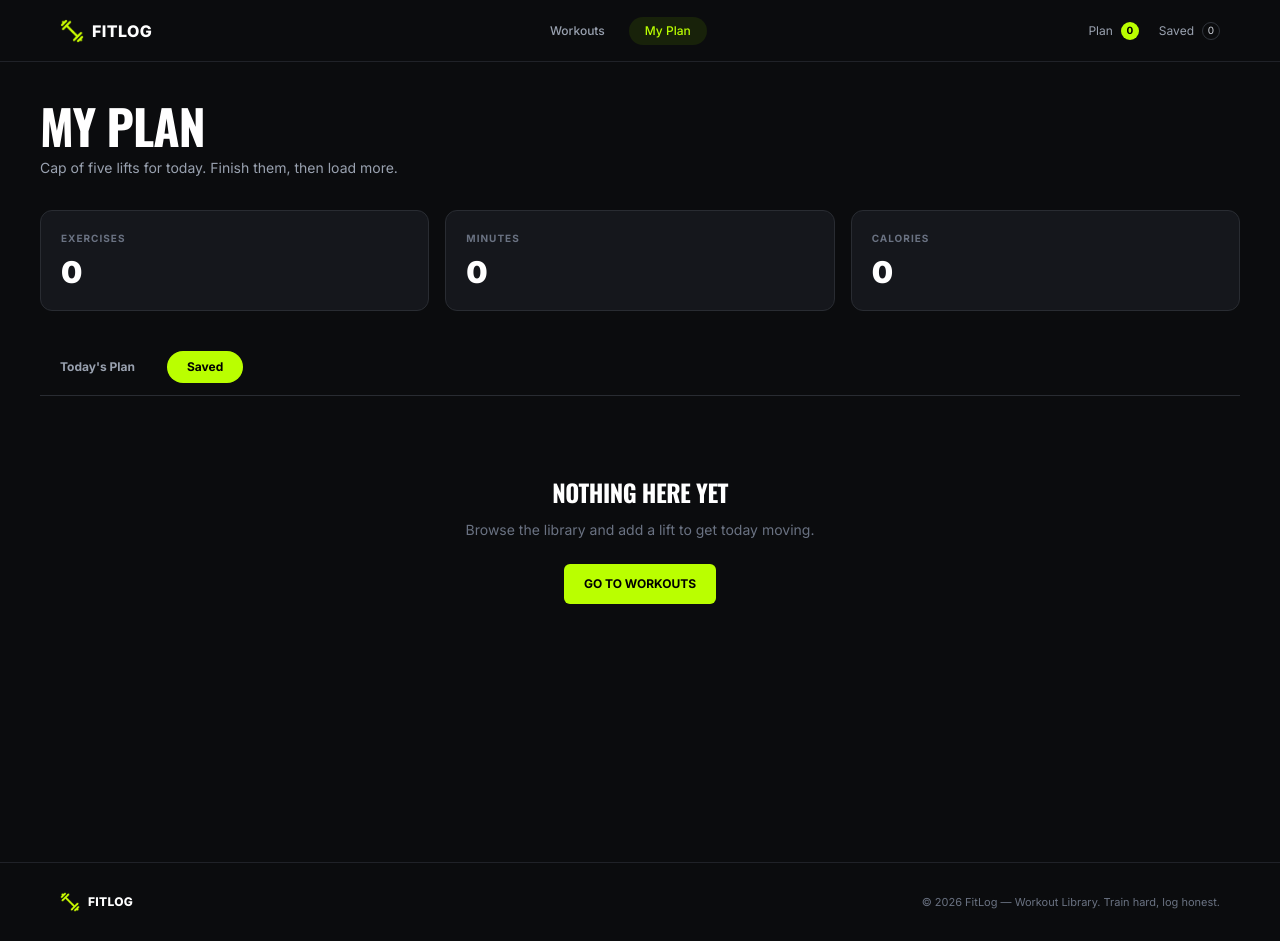
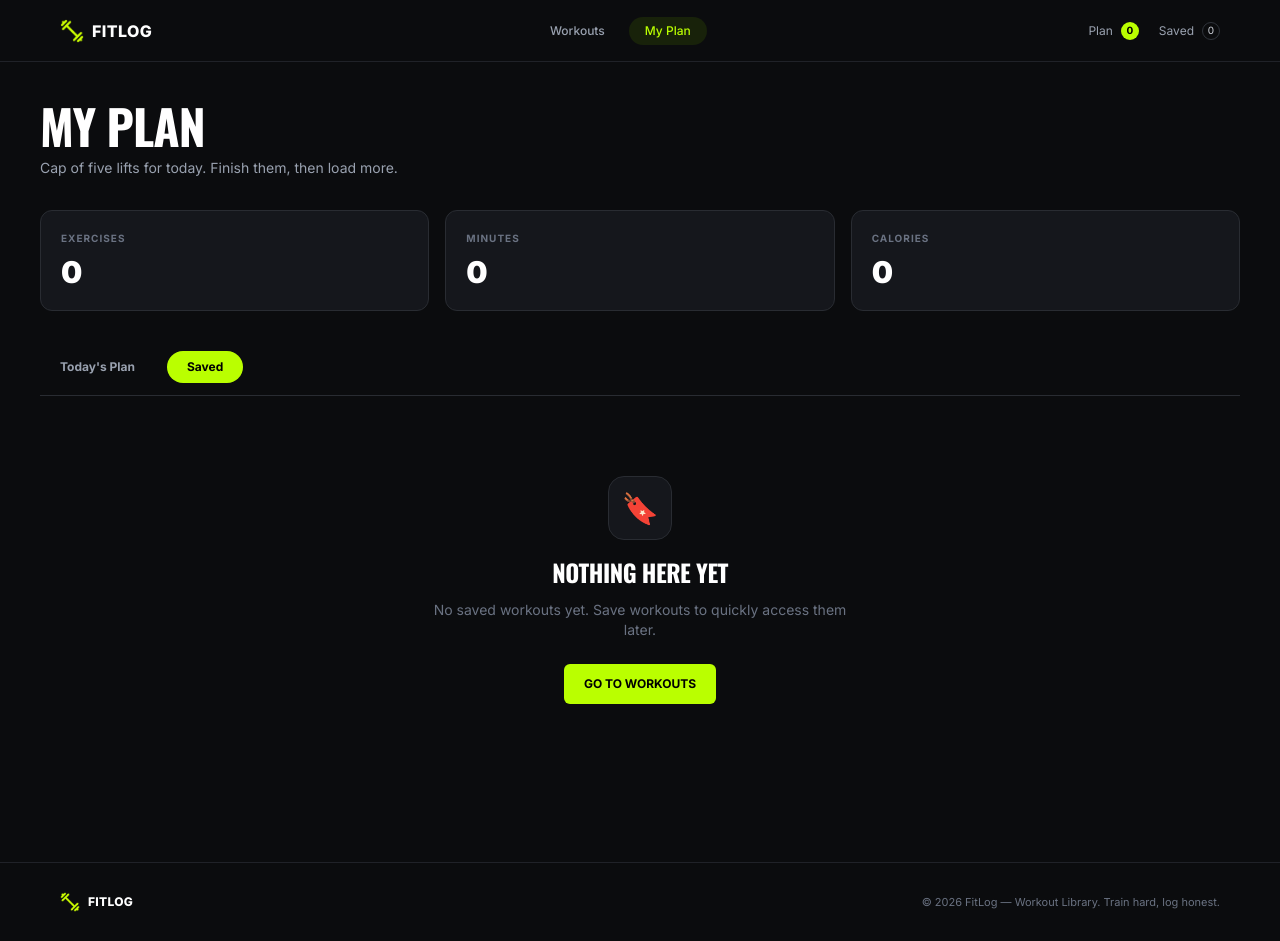
Before and after one commit to RanaWrong/B14-A6-Fit-Log, a Next.js app: page /my-plan in a window 1280 px wide. Both pictures are taken after a click on the button "Saved". Built offline with nearby package versions, Linux system fonts and the light colour scheme.

Commit message:
feat: improve empty state UI with icon and action prompts on My Plan page

```diff
--- a/src/app/my-plan/page.tsx
+++ b/src/app/my-plan/page.tsx
@@ -99,11 +99,16 @@ export default function MyPlanPage() {
         ) : currentList.length === 0 ? (
           /* Empty State */
           <div className="py-20 text-center">
-            <h2 className="text-2xl font-black uppercase text-white">
+            <div className="mx-auto mb-4 flex h-16 w-16 items-center justify-center rounded-2xl border border-[#292c32] bg-[#15171c] text-3xl">
+              {activeTab === "plan" ? "📋" : "🔖"}
+            </div>
+            <h2 className="font-heading text-2xl font-black uppercase text-white">
               NOTHING HERE YET
             </h2>
             <p className="mx-auto mt-3 max-w-md text-sm text-gray-500">
-              Browse the library and add a lift to get today moving.
+              {activeTab === "plan"
+                ? "Browse the library and add a lift to get today moving."
+                : "No saved workouts yet. Save workouts to quickly access them later."}
             </p>
             <Link
               href="/#library"
```
